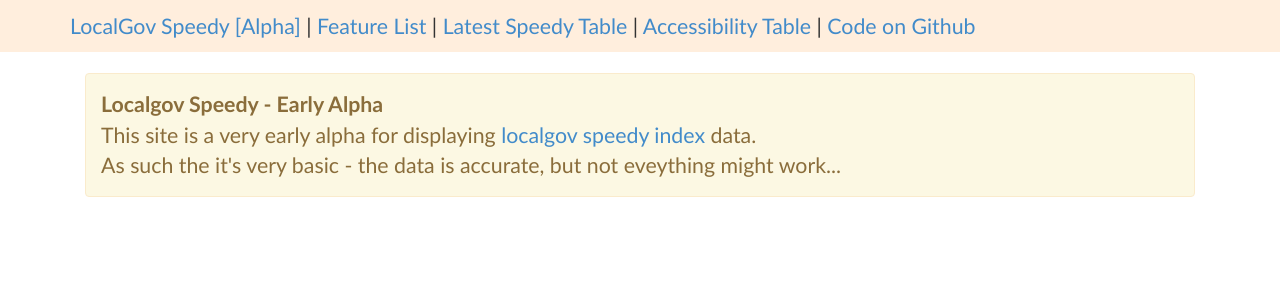
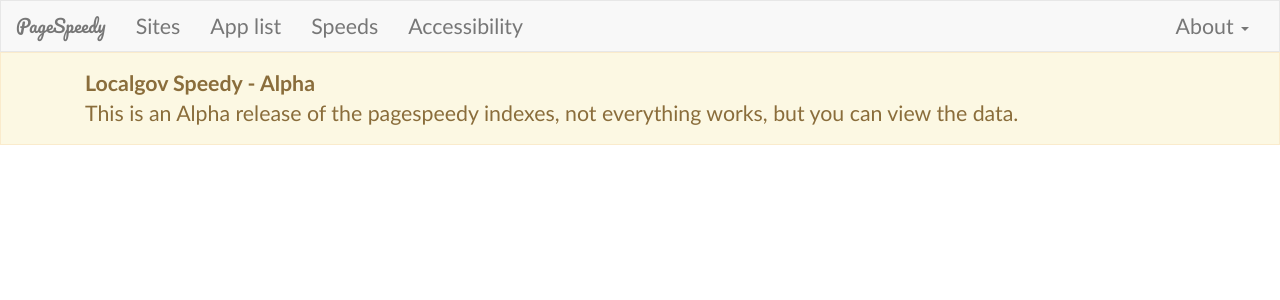
Before and after one commit to Jumoo/Jumoo.PageSpeedyPlus, a PHP site: page /header.php in a window 1280 px wide. Shown: the top 300 px of the page. Run offline with PHP 8.4, Linux system fonts and the light colour scheme.

Commit message:
Presentation tidy up
making the site a bit nicer. including better results page for Access
XML

```diff
--- a/website/css/speedy.css
+++ b/website/css/speedy.css
@@ -1,6 +1,25 @@
+.logo , .navbar-brand { font-family: pacifico; text-transform: capitalize; }
+.lg { color: darkgoldenrod; }
+.boxyness {
+	margin: 3em 0;
+	padding: 0.4em 0 1em;
+	background-color: #EEF;
+    box-shadow: 0 1px 5px rgba(0,0,0,.2);
+    -webkit-box-shadow: 0 2px 5px rgba(0,0,0,.2);
+    -moz-box-shadow: 0 2px 5px rgba(0,0,0,.2);
+}
+
 body {
 	font-size: 16pt;
 	font-family: Calibri, Arial, Helvetica, Sans-Serif;
+}
+
+.navbar {
+	margin-bottom: 0;
+}
+
+.alert, .navbar, .btn, .btn-lg {
+	border-radius: 0;
 }
 
 .result {
@@ -10,6 +29,18 @@
 
 .result h3 {
 	text-transform: capitalize;
+	padding: 0.2em 0;
+	border-bottom: 1px solid #ddd;
+	margin: 0 0 0.4em;
+	font-weight: 700;
+}
+
+.sitename {
+	text-transform: capitalize;
+	}
+
+.sitename small {
+	text-transform: none ;
 	}
 
 .result ul {
@@ -42,7 +73,6 @@
 	}
 
 .previous {
-	background-color: #DEF;
 	margin: 0.4em 0;
 	padding: 0 0.4em;
 	}
@@ -90,3 +120,9 @@
 .tab-pane {
 	padding-top: 10px;
 	}
+
+.results .page-header {
+	color: darkblue;
+	border-bottom: 2px solid darkblue;
+	padding-bottom: 0;
+	}
--- a/website/featurelist.php
+++ b/website/featurelist.php
@@ -11,6 +11,10 @@
 	<div class="page-header">
 		<h2>Site Features</h2>
 	</div>
+	<p>
+		When pagespeedy runs, it uses a version of <a href="https://wappalyzer.com/">wappalyzer</a> to interrogate each site to see what they are running.
+		this page lists the technologies found.
+	</p>
 
 	<ul>
 	<?php
--- a/website/footer.php
+++ b/website/footer.php
@@ -4,7 +4,7 @@
 		<footer>
 			<div class="container">
 				<div class="col-xs-12">
-					PageSpeedy is a <a href="http://jumoo.uk/">Jumoo</a> thingymabob,
+					PageSpeedy is a <a href="http://jumoo.uk/" class="logo">Jumoo</a> thingymabob,
 				</div>
 			</div>
 		</footer>
--- a/website/header.php
+++ b/website/header.php
@@ -4,32 +4,60 @@
 <!DOCTYPE html>
 <html>
 	<head>
-		<title>Speedy</title>
+		<meta charset="utf-8">
+		<meta http-equiv="X-UA-Compatible" content="IE=edge">
+		<meta name="viewport" content="width=device-width, initial-scale=1">
+		<title>Localgov.PageSpeedy by Jumoo</title>
+		<link href='http://fonts.googleapis.com/css?family=Pacifico' rel='stylesheet' type='text/css'>
 		<link rel="stylesheet" href="css/bootstrap.css" type="text/css">
 		<link rel="stylesheet" href="css/speedy.css" type="text/css">
+
+
+		<!-- HTML5 shim and Respond.js IE8 support of HTML5 elements and media queries -->
+		<!--[if lt IE 9]>
+			<script src="https://oss.maxcdn.com/html5shiv/3.7.2/html5shiv.min.js"></script>
+			<script src="https://oss.maxcdn.com/respond/1.4.2/respond.min.js"></script>
+		<![endif]-->
 	</head>
 	<body>
 
-	<header>
-		<div class="container">
-			<div class="row">
-				<div class="col-xs-12">
-					<a href="sites.php">LocalGov Speedy [Alpha]</a> |
-					<a href="featurelist.php">Feature List</a> |
-					<a href="speedytable.php?month=7">Latest Speedy Table</a> |
-					<a href="achecktable.php?month=7">Accessibility Table</a> |
-					<a href="https://github.com/KevinJump/Jumoo.PageSpeedyPlus/">Code on Github</a>
-				</div>
+	<nav class="navbar navbar-default" role="navigation">
+		<div class="container-fluid">
+			<div class="navbar-header">
+				<button type="button" class="navbar-toggle" data-toggle="collapse" data-target="#ps-navbar">
+					<span class="sr-only">Toggle navigation</span>
+					<span class="icon-bar"></span>
+					<span class="icon-bar"></span>
+					<span class="icon-bar"></span>
+				</button>
+				<a class="navbar-brand" href="index.html">PageSpeedy</a>
+			</div>
+			<div class="collapse navbar-collapse" id="ps-navbar">
+				<ul class="nav navbar-nav">
+					<li><a href="sites.php">Sites</a></li>
+					<li><a href="featurelist.php">App list</a></li>
+					<li><a href="speedytable.php?month=7">Speeds</a></li>
+					<li><a href="achecktable.php?month=7">Accessibility</a></li>
+				</ul>
+				<ul class="nav navbar-nav navbar-right">
+					<li class="dropdown">
+						<a href="#" class="dropdown-toggle" data-toggle="dropdown">About <span class="caret"></span></a>
+						<ul class="dropdown-menu" role="menu">
+							<li><a href="http://blog.jumoo.co.uk/2014/the-council-speedy-indexish/">What is Pagespeedy?</a></li>
+							<li class="divider"></li>
+							<li><a href="https://github.com/KevinJump/Jumoo.PageSpeedyPlus/">Get the code</a></li>
+						</ul>
+					</li>
+				</ul>
 			</div>
 		</div>
-	</header>
+	</nav>
 
+<div class="alert alert-warning">
 	<div class="container">
 		<div class="col-xs-12">
-			<div class="alert alert-warning">
-				<strong>Localgov Speedy - Early Alpha</strong><br/>
-				This site is a very early alpha for displaying <a href="http://blog.jumoo.co.uk/2014/the-council-speedy-indexish/">localgov speedy index</a> data.<br/>
-				As such the it's very basic - the data is accurate, but not eveything might work...
+				<strong>Localgov Speedy - Alpha</strong><br/>
+				This is an Alpha release of the pagespeedy indexes, not everything works, but you can view the data.
 			</div>
 		</div>
 	</div>
--- a/website/sites.php
+++ b/website/sites.php
@@ -1,4 +1,5 @@
 <?php include 'header.php' ; ?>
+<p>All the sites <span class="logo"><span class="lg">Localgov</span>.pagespeedy</span> looks at:
 <?php
 
 	$db = new SQlite3('speedyplus.db');
--- a/website/speedycore.php
+++ b/website/speedycore.php
@@ -12,6 +12,10 @@
 	function getSiteName()
 	{
 		return $this->db->querySingle('SELECT Name FROM SITES WHERE ID = ' . $this->siteId . ';');
+	}
+
+	function getSiteId() {
+		return $this->siteId;
 	}
 
 	function getSiteUrl()
```
Also changed, not shown: website/accesscore.php (+11 -2 lines), website/index.html (+48 -10 lines), website/speedy.php (+4 -4 lines), website/xml.php (added, +94 -0 lines).
